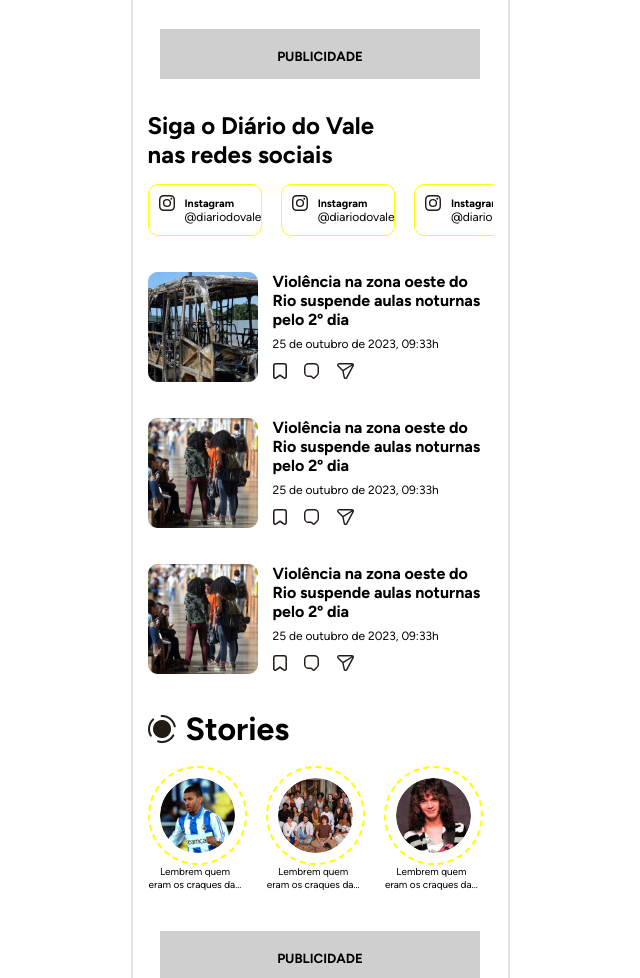
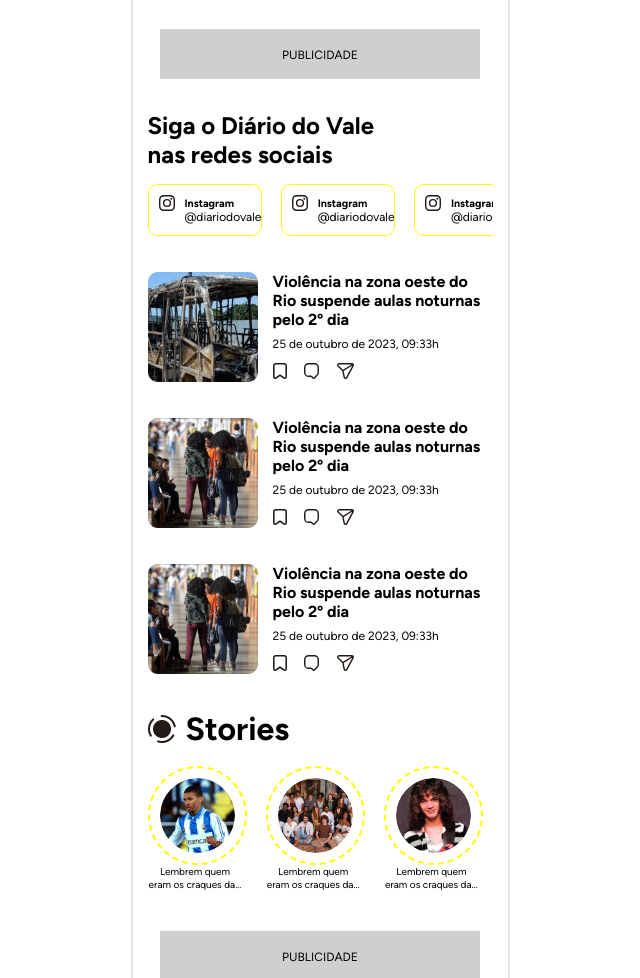
Before and after one commit to ynoht-XD/Teste, a plain HTML site: page index.html in a window 1280 px wide. Shown: the part 3475-4453 px from the top of the page, 320-960 px from the left. Drawn offline with Linux system fonts and the light colour scheme.

Commit message:
Add files via upload

```diff
--- a/css/style.css
+++ b/css/style.css
@@ -91,7 +91,7 @@ p {
     text-align: center;
     justify-content: center;
 }
-.sec-publicidade h5{
+.sec-publicidade p{
     color: #000000;
     margin: 0;
 }
@@ -999,3 +999,6 @@ p {
 .final-container button:hover{
     background-color: #FFFF00;
 }
+.final-container p:hover{
+    background-color: #FFFF00;
+}
--- a/index.html
+++ b/index.html
@@ -273,7 +273,7 @@
                 <img src="" alt="">
                 <img src="" alt="">
             </div>
-            <h5>PUBLICIDADE</h5>
+            <p>PUBLICIDADE</p>
         </section>
 
         <section class="sec-10">
@@ -431,7 +431,7 @@
                 <img src="" alt="">
                 <img src="" alt="">
             </div>
-            <h5>PUBLICIDADE</h5>
+            <p>PUBLICIDADE</p>
         </section>
 
 
@@ -767,7 +767,7 @@
                 <img src="" alt="">
                 <img src="" alt="">
             </div>
-            <h5>PUBLICIDADE</h5>
+            <p>PUBLICIDADE</p>
         </section>
 
 
```
Also changed, not shown: img/rock.png.
